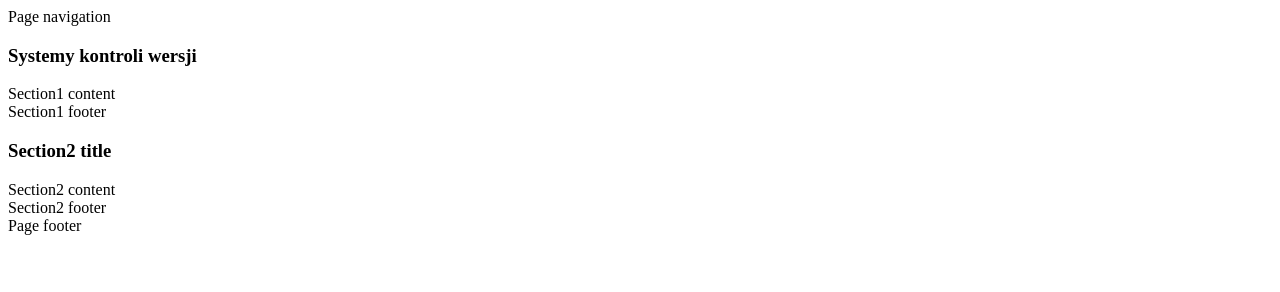
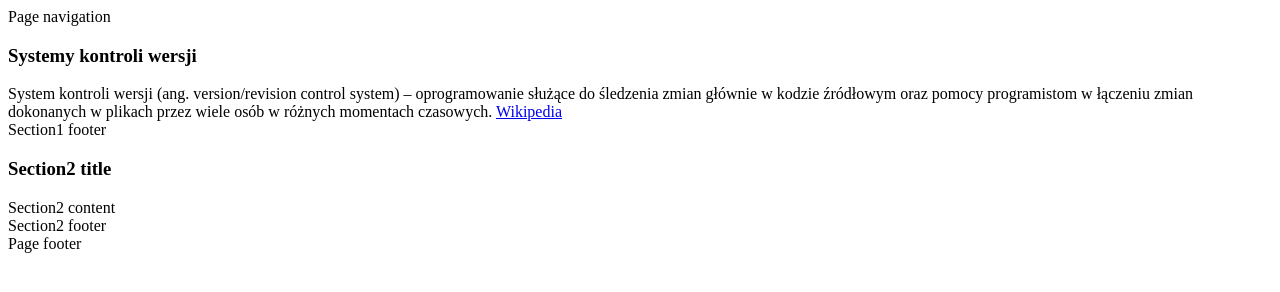
Before and after one commit to dkicinski/iislabpio_191873, a plain HTML site: page index.html in a window 1280 px wide. Drawn offline with Linux system fonts and the light colour scheme.

Commit message:
"modified2"

```diff
--- a/index.html
+++ b/index.html
@@ -13,7 +13,9 @@
 	    		<h3 class="panel-title">Systemy kontroli wersji</h3>
 		  	</div>
 	  		<div class="panel-body">
-	    		Section1 content
+	    		System kontroli wersji (ang. version/revision control system) – oprogramowanie służące do śledzenia zmian głównie w kodzie źródłowym oraz pomocy programistom w łączeniu zmian dokonanych w plikach przez wiele osób w różnych momentach czasowych.
+<a href="http://pl.wikipedia.org/wiki/System_kontroli_wersji">Wikipedia</a>
+
 	  		</div>
 			<footer class="panel-footer">
 				Section1 footer
```
